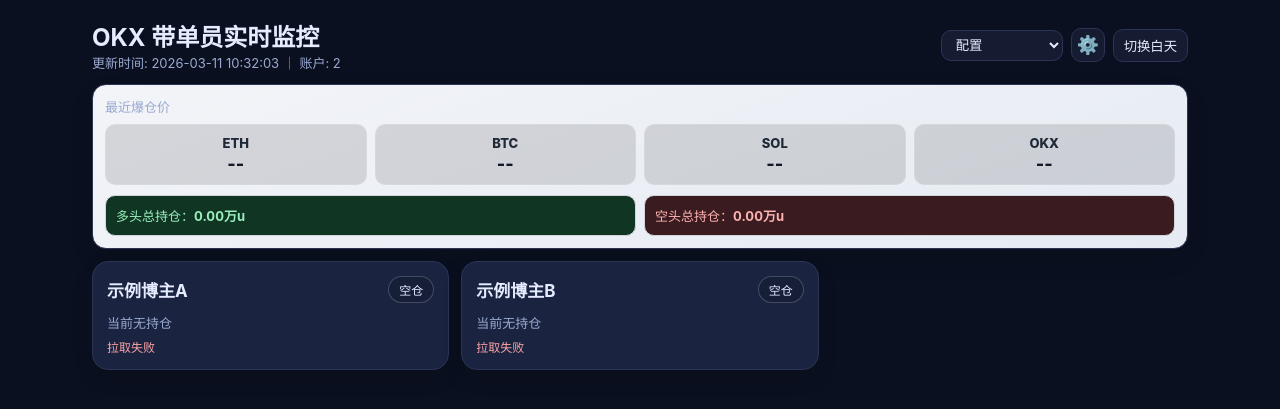
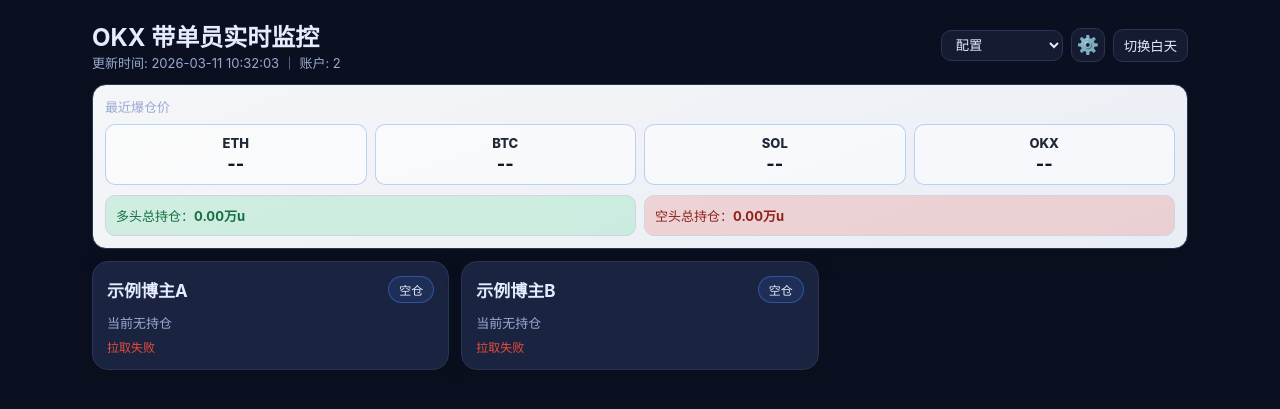
Before and after one commit to wangjun6561-ui/gpt, a Flask app: page / in a window 1280 px wide. Shown: the top 409 px of the page. Run offline with Flask 2, Linux system fonts and the light colour scheme; data that the repository does not hold is empty; some libraries are stand-ins or nearby versions.

Commit message:
style: apply requested RGB palette across dashboard accents

```diff
--- a/templates/dashboard.html
+++ b/templates/dashboard.html
@@ -6,8 +6,8 @@
   <title>OKX 带单监控</title>
   <script defer src="https://cdn.jsdelivr.net/npm/alpinejs@3.x.x/dist/cdn.min.js"></script>
   <style>
-    :root{--bg:#0b1020;--panel:#151c32;--line:#2b3455;--text:#e6ecff;--muted:#9aa9d1;--long:#1f3f2b;--short:#472225;--empty:#1a2340;--accent:#60a5fa}
-    body.light{--bg:#f3f6fb;--panel:#fff;--line:#d5dfef;--text:#1f2a44;--muted:#5f6d8c;--long:#e8f8ef;--short:#fdeced;--empty:#eef3fb;--accent:#2563eb}
+    :root{--bg:#0b1020;--panel:#151c32;--line:#2b3455;--text:#e6ecff;--muted:#9aa9d1;--long:rgba(48,207,121,.18);--short:rgba(231,76,60,.18);--empty:#1a2340;--accent:rgb(66,133,244);--green:rgb(48,207,121);--red:rgb(231,76,60);--blue:rgb(66,133,244);--yellow:rgb(251,188,5)}
+    body.light{--bg:#f3f6fb;--panel:#fff;--line:#d5dfef;--text:#1f2a44;--muted:#5f6d8c;--long:rgba(48,207,121,.14);--short:rgba(231,76,60,.14);--empty:#eef3fb;--accent:rgb(66,133,244)}
     *{box-sizing:border-box} body{margin:0;background:var(--bg);color:var(--text);font-family:Inter,Segoe UI,Roboto,Arial,sans-serif}
     .wrap{max-width:1120px;margin:0 auto;padding:18px 12px 26px}
     .head{display:flex;justify-content:space-between;align-items:center;gap:12px;flex-wrap:wrap;margin-bottom:12px}
@@ -15,30 +15,30 @@
     .btn{border:1px solid var(--line);background:var(--panel);color:var(--text);padding:6px 10px;border-radius:10px;cursor:pointer}
     .iconBtn{width:34px;height:34px;display:inline-flex;align-items:center;justify-content:center;font-size:18px;padding:0}
     .select{border:1px solid var(--line);background:var(--panel);color:var(--text);padding:6px 10px;border-radius:10px}
-    .liqpanel{border:1px solid var(--line);background:linear-gradient(160deg,#f2f4f8,#e6ebf3);border-radius:14px;padding:12px;margin-bottom:12px;box-shadow:0 10px 24px rgba(0,0,0,.08)}
+    .liqpanel{border:1px solid var(--line);background:linear-gradient(160deg,#f5f6f8,#e9edf4);border-radius:14px;padding:12px;margin-bottom:12px;box-shadow:0 10px 24px rgba(0,0,0,.08)}
     body.light .liqpanel{background:linear-gradient(160deg,#f7f9fc,#eef2f7)}
     .liqgrid{display:grid;grid-template-columns:repeat(4,1fr);gap:8px}
-    .liqitem{padding:10px;border:1px solid #ffffff24;border-radius:10px;text-align:center;background:#0000001f}
+    .liqitem{padding:10px;border:1px solid rgba(66,133,244,.35);border-radius:10px;text-align:center;background:rgba(255,255,255,.55)}
     .liqcoin{font-size:13px;color:#1f2937;font-weight:800;text-transform:uppercase}.liqval{font-size:18px;font-weight:800;color:#111827;margin-top:2px}
     .game{margin-top:10px;display:grid;grid-template-columns:1fr 1fr;gap:8px}
     .game .side{padding:10px;border-radius:10px;border:1px solid #d1d5db;font-size:13px}
-    .game .long{background:#103623;color:#9af0bf}
-    .game .short{background:#3a1b1f;color:#ffb3b3}
+    .game .long{background:rgba(48,207,121,.18);color:rgb(20,110,63)}
+    .game .short{background:rgba(231,76,60,.18);color:rgb(142,33,22)}
     .grid{display:grid;grid-template-columns:repeat(auto-fill,minmax(310px,1fr));gap:12px}
     .card{border:1px solid var(--line);border-radius:16px;padding:14px;box-shadow:0 8px 20px rgba(0,0,0,.12)}
     .long{background:var(--long)} .short{background:var(--short)} .empty{background:var(--empty)}
     .top{display:flex;justify-content:space-between;align-items:center;margin-bottom:10px}
-    .name{font-size:17px;font-weight:700;color:var(--text);text-decoration:none}.name:hover{text-decoration:underline;color:var(--accent)}
-    .badge{font-size:12px;padding:4px 10px;border-radius:999px;border:1px solid #ffffff33;background:#00000020}
+    .name{font-size:17px;font-weight:700;color:var(--text);text-decoration:none}.name:hover{text-decoration:underline;color:rgb(66,133,244)}
+    .badge{font-size:12px;padding:4px 10px;border-radius:999px;border:1px solid rgba(66,133,244,.45);background:rgba(66,133,244,.12)}
     .row2{display:grid;grid-template-columns:1fr 1fr;gap:10px;margin:8px 0}
-    .big{padding:10px;border:1px dashed #ffffff33;border-radius:10px}
+    .big{padding:10px;border:1px dashed rgba(251,188,5,.55);border-radius:10px}
     .big .k{font-size:12px;color:var(--muted)} .big .v{font-size:20px;font-weight:800;margin-top:3px}
     .pair{display:grid;grid-template-columns:1fr 1fr;gap:10px}
     .kv{padding:8px;border-bottom:1px dashed #ffffff24;display:flex;justify-content:space-between;font-size:13px}
     .kv .k{color:var(--muted)} .kv .v{font-weight:800}
-    .good{color:#22c55e !important;font-weight:700}.bad{color:#ef4444 !important;font-weight:700}.warn{color:#f59e0b !important;font-weight:700}
+    .good{color:rgb(48,207,121) !important;font-weight:700}.bad{color:rgb(231,76,60) !important;font-weight:700}.warn{color:rgb(251,188,5) !important;font-weight:700}
     .expand{margin-top:10px}.sub{margin-top:8px;padding:8px;border:1px dashed #ffffff33;border-radius:10px;background:#0000001e}
-    .err{margin-top:6px;font-size:12px;color:#fca5a5}
+    .err{margin-top:6px;font-size:12px;color:rgb(231,76,60)}
     .mask{position:fixed;inset:0;background:#0008;display:flex;align-items:center;justify-content:center;padding:12px}
     .panel{width:min(360px,100%);background:var(--panel);border:1px solid var(--line);border-radius:14px;padding:14px}
     .input{width:100%;margin-top:8px;border:1px solid var(--line);background:transparent;color:var(--text);padding:8px;border-radius:8px}
```
